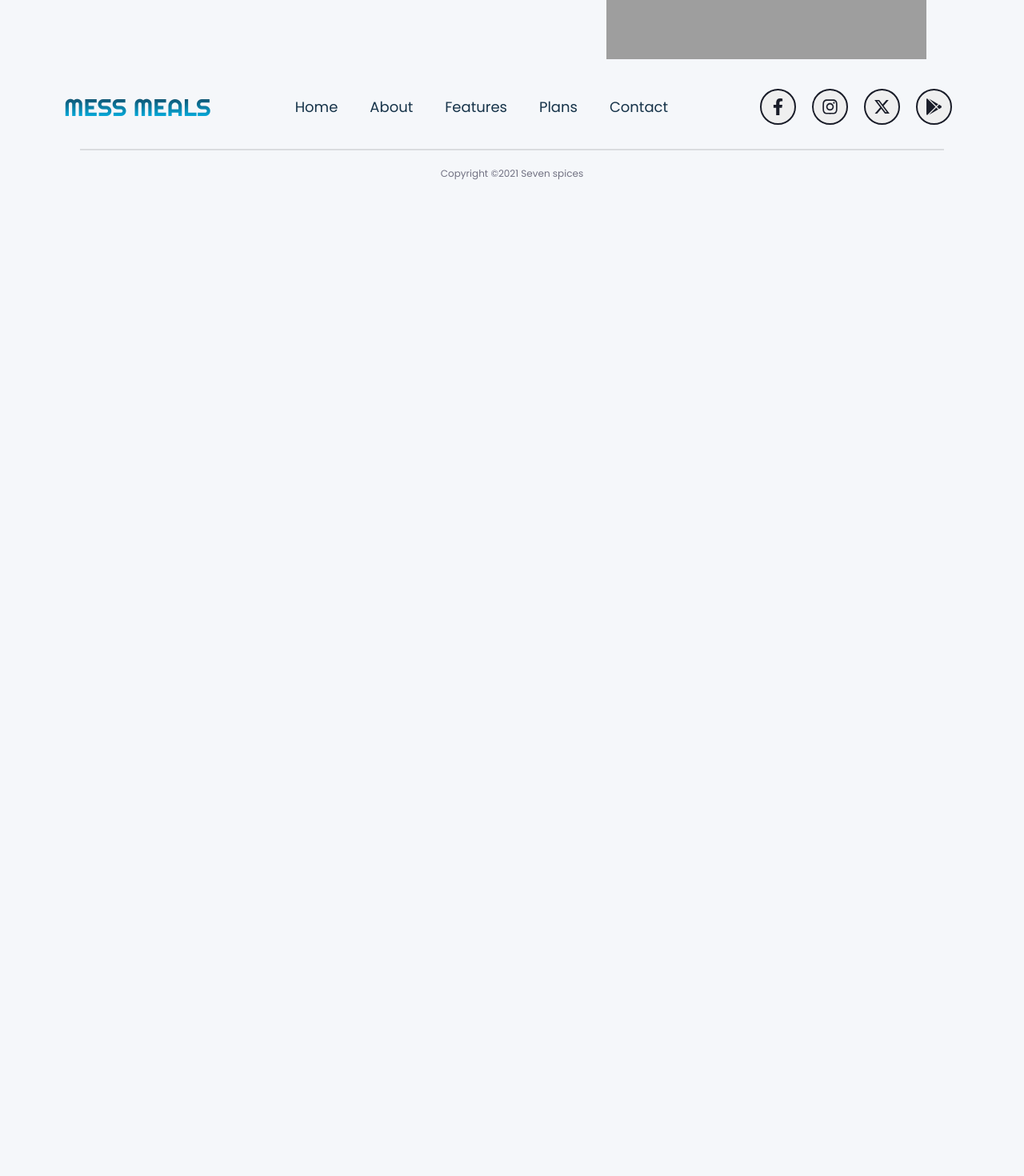
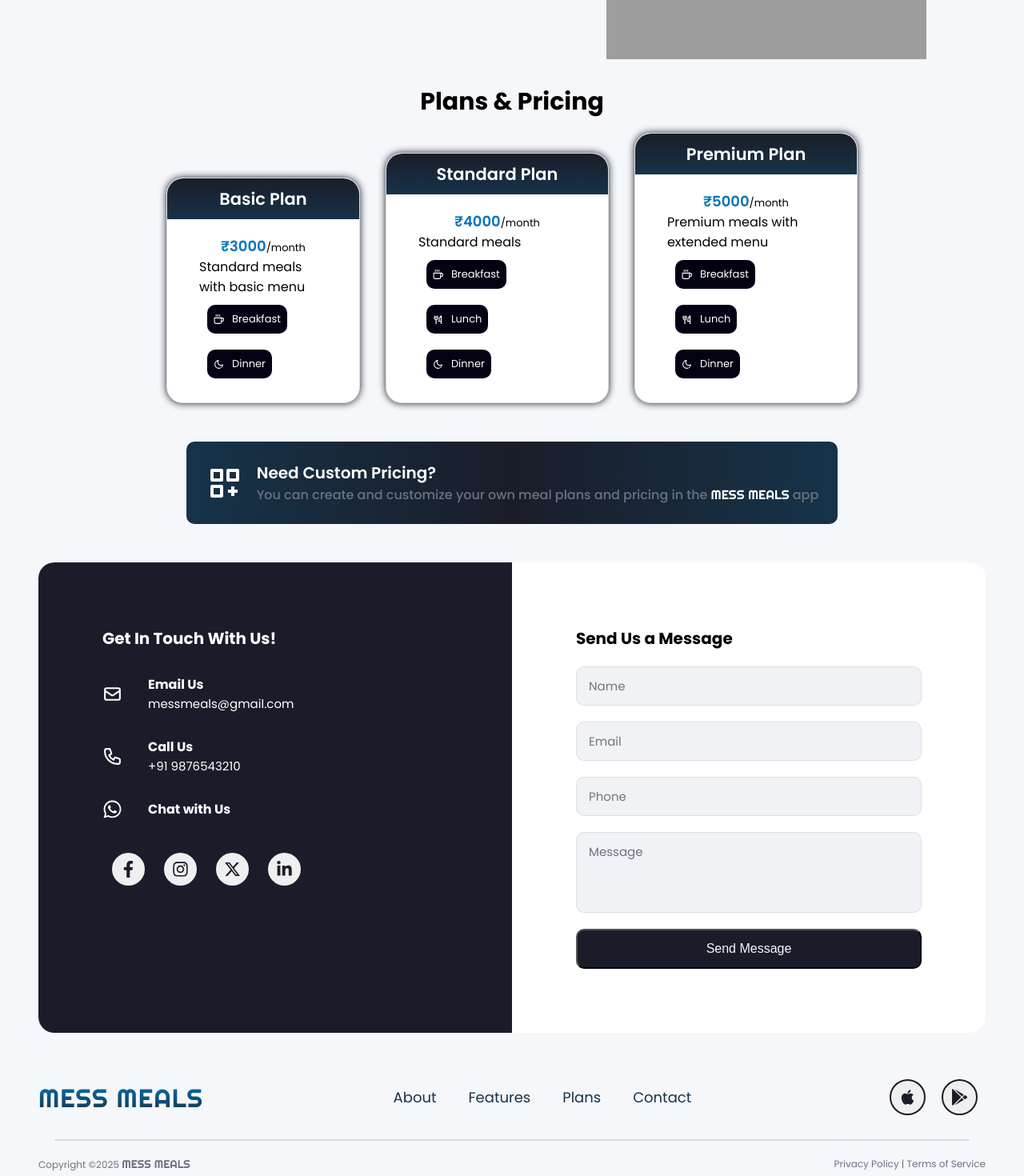
Before and after one commit to devpalqar-hub/messmeals-site, a Next.js app: page / in a window 1280 px wide. Shown: the part 520-1990 px from the top of the page at 80% size. Before the commit the page ends 800 px from the top, so only its background shows below. Built offline with nearby package versions, Linux system fonts and the light colour scheme; grey boxes are pictures that could not be loaded.

Commit message:
Contact and Plan section

```diff
--- /dev/null
+++ b/src/app/Sections/Contact/Contact.css
@@ -0,0 +1,153 @@
+.contact{
+    padding: 24px 48px;
+}
+.contactmain{
+    display: flex;
+    border-radius: 20px;
+    overflow: hidden;
+}
+.contactmain h3{
+    font-size: 20px;
+}
+.contactleftsection{
+    display: flex;
+    flex-direction: column;
+    gap: 30px;
+    padding: 5rem;
+    background: #1A1D29;
+    color: white;
+    flex: 1;
+}
+.contactrightsection{
+    padding: 5rem;
+    display: flex;
+    background: #FFFFFF;
+    flex: 1;
+    justify-content: center;
+}
+.inquiryform {
+  display: flex;
+  flex-direction: column;
+  gap: 20px;
+  width: 100%;
+}
+.inquiryform input,textarea {
+  border: 1px solid #00000014;
+  border-radius: 10px;
+  padding: 12px 15px;
+  outline: none;
+  background-color: #F0F2F5;
+}
+.inquiryform input,textarea::placeholder{
+    color: #6B7280;
+    font-size: 15px;
+    font-family: "Poppins", sans-serif;
+}
+.inquiryform textarea {
+  resize: none;
+}
+.inquiryform  button{
+  display: inline-flex;
+  align-items: center;
+  justify-content: center;
+  background: #1A1D29;
+  color: #F5F7FA;
+  border-radius: 10px;
+  padding: 14px;
+  font-size: 16px;
+  cursor: pointer;
+  transition: 0.3s ease-in-out;
+}
+.inquiryform  button:hover{
+    color: #00C8FF;
+    background: #163349;
+}
+
+.contactbox{
+    display: flex;
+    align-items: center;
+    gap: 2rem;
+}
+.contacticon{
+  font-size: 25px;
+}
+.contactbox h4{
+    font-size: 16px;
+}
+.contactbox p{
+    font-size: 15px;
+}
+
+.socialicons{
+    display: flex;
+}
+.sibox{
+    display: inline-flex;
+    align-items: center;
+    justify-content: center;
+    border-radius: 50%;
+    padding: 10px;
+    margin: 10px;
+    border: 2px solid #1A1D29;
+    font-size: 21px;
+    color: #1A1D29;
+}
+.sibox:hover{
+    background: #1A1D29;
+    color: #F5F7FA;
+    border: 2px solid #F5F7FA;
+    transition: 0.3s ease-in-out;
+}
+.sibox:active{
+    transform: scale(85%);
+    transition: 0.3s ease-in-out;
+}
+
+
+
+@media (max-width: 970px) {
+  .contactmain {
+    flex-direction: column;
+  }
+
+  .contactleftsection,
+  .contactrightsection {
+    padding: 2.5rem;
+  }
+}
+@media (max-width: 480px) {
+    .contactmain h3{
+        font-size: 16px;
+    }
+      .contacticon{
+  font-size: 18px;
+}
+    .contactbox h4{
+        font-size: 14px;
+    }
+    .contactbox p{
+        font-size: 12px;
+    }
+  .contactleftsection,
+  .contactrightsection {
+    padding: 1.5rem;
+  }
+  .sibox{
+    padding: 8px;
+    font-size: 18px;
+}
+
+.inquiryform {
+  gap: 18px;
+}
+.inquiryform input,textarea {
+  padding: 10px 12px;
+}
+.inquiryform input,textarea::placeholder{
+    font-size: 12px;
+}
+.inquiryform  button{
+  padding: 12px;
+  font-size: 12px;
+}
+}
--- /dev/null
+++ b/src/app/Sections/Contact/Contact.js
@@ -0,0 +1,50 @@
+import React from 'react'
+import './Contact.css'
+import { FaFacebookF,FaInstagram,FaLinkedinIn ,FaWhatsapp } from "react-icons/fa";
+import { FaXTwitter,FaPhone } from "react-icons/fa6";
+import { HiOutlineMail,HiOutlinePhone  } from "react-icons/hi";
+export default function Contact() {
+  return (
+    <div className='contact'>
+        <div className="contactmain">
+          <div className="contactleftsection">
+            <h3>Get In Touch With Us!</h3>
+          <div className="contactbox">
+            <HiOutlineMail className='contacticon'/>
+            <div>
+              <h4>Email Us</h4>
+              <p>messmeals@gmail.com</p>
+            </div>
+        </div>
+         <div className="contactbox">
+          <HiOutlinePhone  className='contacticon'/>
+           <div>
+            <h4>Call Us</h4>
+           <p>+91 9876543210</p>
+           </div>
+         </div>
+         <div className="contactbox">
+          <FaWhatsapp className='contacticon'/>
+           <h4>Chat with Us</h4>
+         </div>
+          <div className='socialicons'>
+              <button className="sibox"><FaFacebookF className='roticon'/></button>
+              <button className="sibox"><FaInstagram className='roticon'/></button>
+              <button className="sibox"><FaXTwitter  className='roticon'/></button>
+              <button className="sibox"><FaLinkedinIn  className='roticon'/></button>
+          </div>
+        </div>
+          <div className="contactrightsection">
+            <form className="inquiryform">
+              <h3>Send Us a Message</h3>
+              <input placeholder="Name" type="text" />
+              <input placeholder="Email" type="email" />
+              <input placeholder="Phone" type="tel" />
+              <textarea placeholder="Message" type="text" rows="5"/>
+              <button type="submit">Send Message </button>
+            </form>
+          </div>
+        </div>
+    </div>
+  )
+}
--- a/src/app/Sections/Footer/Footer.css
+++ b/src/app/Sections/Footer/Footer.css
@@ -1,5 +1,5 @@
 footer{
-    padding: 20px 80px;
+    padding: 24px 48px;
 }
 .footertop{
     display: flex;
@@ -7,18 +7,6 @@ footer{
     align-items: center;
     flex-wrap: wrap;
     gap: 50px;
-}
-.footerbottom{
-    text-align: center;
-    color: #717182;
-    font-size: 12px;
-}
-.appname{
-    font-family:'Righteous', cursive;
-    font-size: 30px;
-    background: linear-gradient( #163349,#00C8FF);
-    background-clip: text;
-    -webkit-text-fill-color: transparent;
 }
 .sec2 ul{
     font-size: 18px;
@@ -31,12 +19,11 @@ footer{
     cursor: pointer;
     color: #00C8FF;
     font-weight: 500;
-    text-decoration: underline;
 }
-.socialicons{
+.downloadicons{
     display: flex;
 }
-.sibox{
+.downbox{
     display: inline-flex;
     align-items: center;
     justify-content: center;
@@ -47,20 +34,64 @@ footer{
     font-size: 21px;
     color: #1A1D29;
 }
-.sibox:hover{
-    box-shadow: 0 0 10px #1A1D29;
+.downbox:hover{
+    background: #1A1D29;
+    color: #F5F7FA;
+    transition: 0.3s ease-in-out;
 }
-.sibox:active{
+.downbox:active{
     transform: scale(85%);
-    transition: 0.3s ;
-}
-.sibox:hover .roticon{
-    transform: rotateY(360deg);
-    transition: 0.5s ease-in-out;
+    transition: 0.3s ease-in-out;
 }
 .divider{
     margin: 20px;
     border: 1px solid #a3a5a955;
+}
+.footerbottom{
+    display: flex;
+    justify-content: space-between;
+    color: #717182;
+    font-size: 12px;
+}
+.footerbottom span{
+    font-size: 14px;
+    font-family: "Righteous", cursive;
+}
+.footerbottom ul{
+    list-style: none;
+}
+.footerbottom ul li{
+    display: inline;
+}
+
+@media (max-width: 970px) {
+
+.footertop{
+    gap: 15px;
+}
+.footerbottom{
+    font-size: 8px;
+}
+.sec2 ul{
+    font-size: 16px;
+    gap: 20px;
+}
+.downloadicons{
+    display: flex;
+    gap: 10px;
+}
+.downbox{
+    padding: 8px;
+    margin: 0;
+    border: 2px solid #1A1D29;
+    font-size: 18px;
+    color: #1A1D29;
+}
+.divider{
+    margin: 10px;
+    border: 1px solid #a3a5a955;
+}
+
 }
 
 @media (max-width:480px) {
@@ -76,19 +107,16 @@ footer{
 .footerbottom{
     font-size: 8px;
 }
-.appname{
-    font-size: 22px;
-}
 .sec2 ul{
     display: block;
     font-size: 14px;
     gap: 20px;
 }
-.socialicons{
+.downloadicons{
     display: flex;
     gap: 10px;
 }
-.sibox{
+.downbox{
     padding: 8px;
     margin: 0;
     border: 2px solid #1A1D29;
--- a/src/app/Sections/Footer/Footer.js
+++ b/src/app/Sections/Footer/Footer.js
@@ -1,6 +1,6 @@
 import React from 'react'
-import { FaFacebookF,FaInstagram,FaGooglePlay   } from "react-icons/fa";
-import { FaXTwitter } from "react-icons/fa6";
+import { FaFacebookF,FaInstagram,FaGooglePlay} from "react-icons/fa";
+import { FaXTwitter ,FaApple } from "react-icons/fa6";
 import  './Footer.css'
 
 const Footer = () => {
@@ -8,27 +8,31 @@ const Footer = () => {
     <footer>
         <div className='footertop'>
             <div className='sec1'>
-                <p className="appname">MESS MEALS</p>
+                <p className="logo">MESS MEALS</p>
             </div>
             <div className='sec2'>
                 <ul>
-                    <li>Home</li>
+
                     <li>About</li>
                     <li>Features</li>
                     <li>Plans</li>
                     <li>Contact</li>
+
                 </ul>
             </div>
-            <div className='socialicons'>
-                <button className="sibox"><FaFacebookF className='roticon'/></button>
-                <button className="sibox"><FaInstagram className='roticon'/></button>
-                <button className="sibox"><FaXTwitter  className='roticon'/></button>
-                <button className="sibox"><FaGooglePlay className='roticon'/></button>
+            <div className='downloadicons'>
+                <button className="downbox"><FaApple   className='roticon'/></button>
+                <button className="downbox"><FaGooglePlay className='roticon'/></button>
             </div>
            </div>
+           <div className="divider"></div>
            <div className="footerbottom">
-                <div className="divider"></div>
-                <p>Copyright ©2021 Seven spices</p>
+                <p>Copyright ©2025 <span>MESS MEALS</span></p>
+                <ul>
+                    <li>Privacy Policy</li>
+                    <li> | </li>
+                    <li>Terms of Service</li>
+                </ul>
            </div>
     </footer>
   )
--- /dev/null
+++ b/src/app/Sections/Plans/Plans.css
@@ -0,0 +1,100 @@
+.planssection{
+    padding: 24px 48px;
+}
+.planssection h2{
+    text-align: center;
+    font-size:30px;
+}
+.plancontainer{
+    padding: 1rem 10rem;
+    border-radius: 20px;
+    display: flex;
+    align-items: end;
+    justify-content: space-between;
+    gap: 2rem;
+}
+.planbox {
+    position: relative;
+    color: black;
+    background:white;
+    border: 1px solid #DCDCDC;
+    border-radius: 20px;
+    box-shadow: 0 0 10px #1A1D29;
+    transition: 0.3s ease;
+}
+.planbox:hover{
+    transform:scale(105%);
+}
+.planname{
+    width: 100%;
+    padding: 10px;
+    font-size: 21px;
+    font-weight: 600;
+    text-align: center;
+    background:linear-gradient(#1A1D29,#163349);
+    color: white;
+    border-top-left-radius: 20px;
+    border-top-right-radius: 20px;
+    box-sizing: border-box;
+}
+.plancontent{
+    padding:  20px 40px;
+}
+.planprice{
+    font-size: 13px;
+    text-align: center;
+}
+.planprice span{
+    font-size: 18px;
+    font-weight: 600;
+    color: #0474B9;
+}
+.plandetail{
+    font-size: 16px;
+}
+.inclutext{
+    font-size: 15px;
+}
+.meallist{
+    font-size: 13px;
+}
+.meals{
+    padding: 8px;
+    display: inline-flex;
+    background: #030213;
+    color: white;
+    border-radius: 10px;
+    margin: 10px;
+    gap: 10px;
+    align-items: center;
+}
+.custombox{
+    display: flex;
+    align-items: center;
+    background: linear-gradient(90deg,#163349,#1A1D29,#163349);
+    border-radius: 10px;
+    padding: 1.5rem;
+    color: white;
+    font-size: 3rem;
+    gap: 1rem;
+}
+
+.cptitle{
+    font-size: 20px;
+    font-weight: 600;
+}
+.cpdetail{
+    font-size: 16px;
+    font-weight: 500;
+    color: #6B7280;
+}
+.customprice span{
+    color: white;
+    font-family: "Righteous", cursive;
+}
+.planalign{
+    display: flex;
+    flex-direction: column;
+    align-items: center;
+    gap: 2rem;
+}
--- /dev/null
+++ b/src/app/Sections/Plans/Plans.js
@@ -0,0 +1,62 @@
+import React from 'react'
+import './Plans.css'
+import { FiCoffee,FiMoon  } from "react-icons/fi";
+import { PiForkKnifeBold } from "react-icons/pi";
+import { BiCustomize } from "react-icons/bi";
+
+export default function Plans() {
+  return (
+    <div className='planssection'>
+
+        <h2>Plans & Pricing</h2>
+        <div className="planalign">
+            <div className="plancontainer">
+            <div className="planbox">
+                <div className='planname'>Basic Plan</div>
+                <div className="plancontent">
+                    <p className='planprice'><span>₹3000</span>/month</p>
+                <p className='plandetail'>Standard meals with basic menu</p>
+                <div className="meallist">
+                    <p className="meals"><FiCoffee/>Breakfast</p>
+                    <p className="meals"><FiMoon/>Dinner</p>
+                </div>
+                </div>
+            </div>
+            <div className="planbox">
+                <div className='planname'>Standard Plan</div>
+                <div className="plancontent">
+                    <p className='planprice'><span>₹4000</span>/month</p>
+                <p className='plandetail'>Standard meals </p>
+                <div className="meallist">
+                    <p className="meals"><FiCoffee/>Breakfast</p>
+                    <p className="meals"><PiForkKnifeBold/>Lunch</p>
+                    <p className="meals"><FiMoon/>Dinner</p>
+                </div>
+                </div>
+            </div>
+            <div className="planbox">
+                <div className='planname'>Premium Plan</div>
+                <div className="plancontent">
+                    <p className='planprice'><span>₹5000</span>/month</p>
+                <p className='plandetail'>Premium meals with extended menu</p>
+                <div className="meallist">
+                    <p className="meals"><FiCoffee/>Breakfast</p>
+                    <p className="meals"><PiForkKnifeBold/>Lunch</p>
+                    <p className="meals"><FiMoon/>Dinner</p>
+                </div>
+                </div>
+            </div>
+
+        </div>
+        <div className="custombox">
+            <BiCustomize/>
+            <div className="customprice">
+                <p className='cptitle'>Need Custom Pricing?</p>
+            <p className='cpdetail'>You can create and customize your own meal plans and pricing in the <span>MESS MEALS</span> app</p>
+            </div>
+        </div>
+        </div>
+
+    </div>
+  )
+}
--- a/src/app/page.js
+++ b/src/app/page.js
@@ -2,12 +2,16 @@ import Image from "next/image";
 import Header from "./Sections/Header/header";
 import Hero from "./Sections/Hero/hero";
 import Footer from "./Sections/Footer/Footer";
+import Contact from "./Sections/Contact/Contact";
+import Plans from "./Sections/Plans/Plans";
 
 export default function Home() {
   return (
     <div>
       <Header />
       <Hero />
+      <Plans/>
+      <Contact/>
       <Footer/>
     </div>
   );
```
